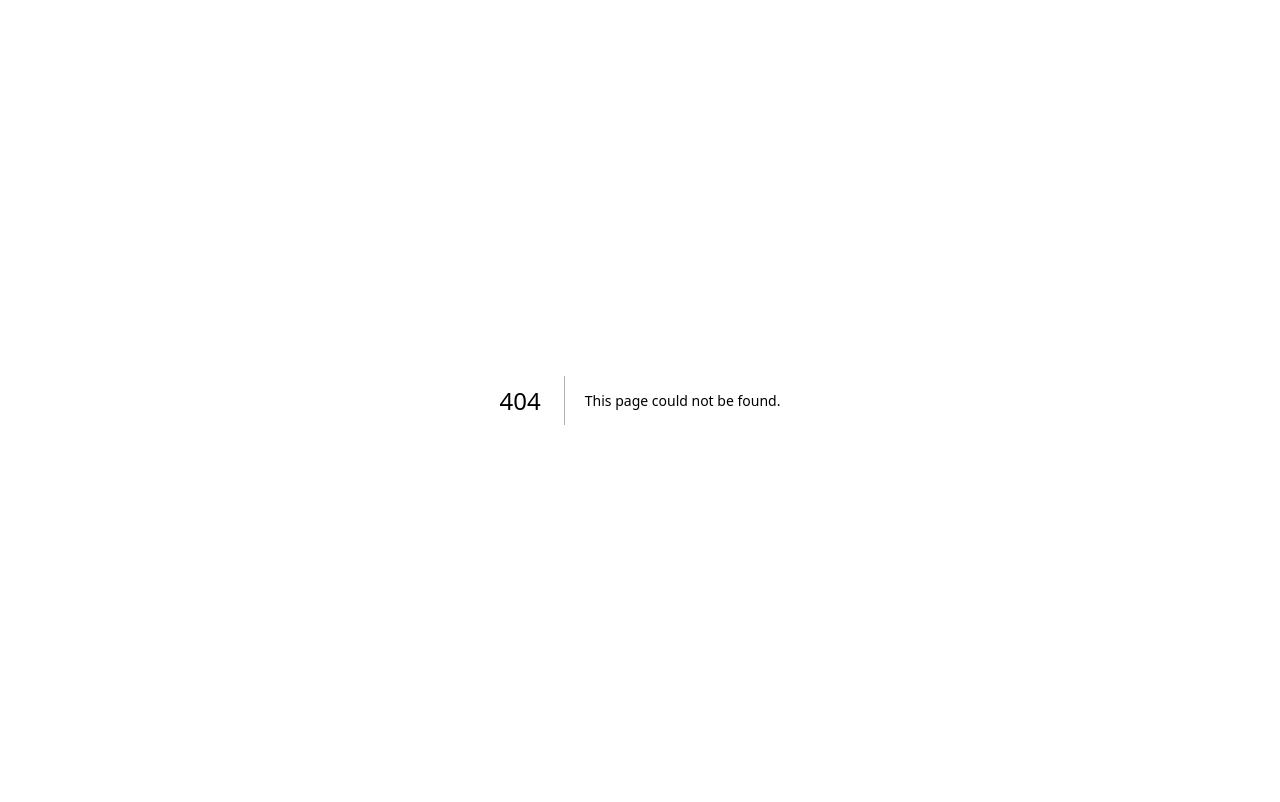
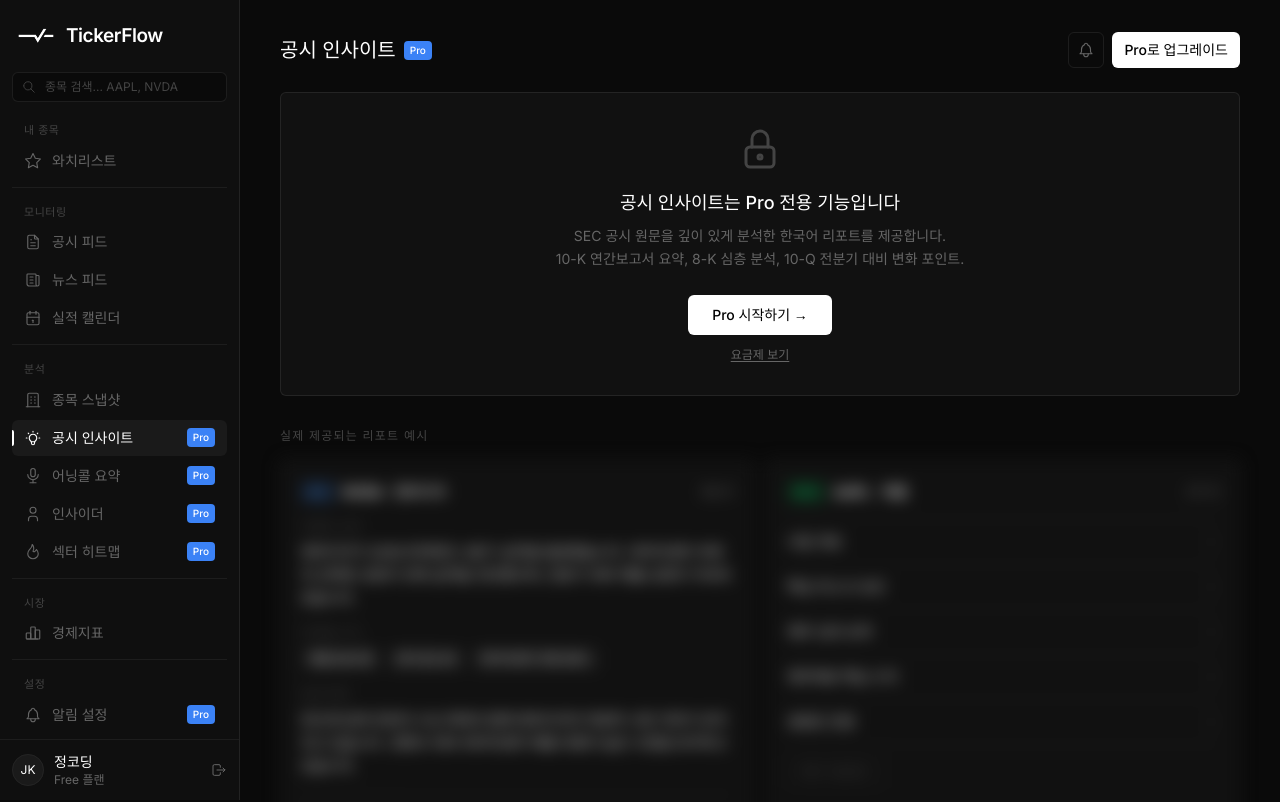
Before and after one commit to nudgefilm/ticker-flow, a Next.js app: page /analysis in a window 1280 px wide. Before the commit this address had no page. Shown: the top 802 px of the page. Built offline with nearby package versions, Linux system fonts and the light colour scheme.

Commit message:
feat: analysis page with ProGate component

```diff
--- /dev/null
+++ b/src/app/analysis/layout.tsx
@@ -0,0 +1,11 @@
+import type { ReactNode } from "react";
+import Sidebar from "@/components/dashboard/sidebar";
+
+export default function AnalysisLayout({ children }: { children: ReactNode }) {
+  return (
+    <div className="min-h-screen bg-[#0a0a0a]">
+      <Sidebar />
+      <main className="ml-60 min-h-screen px-10 py-8">{children}</main>
+    </div>
+  );
+}
--- /dev/null
+++ b/src/app/analysis/page.tsx
@@ -0,0 +1,18 @@
+import DashboardHeader from "@/components/dashboard/dashboard-header";
+import ProGate from "@/components/dashboard/pro-gate";
+import AnalysisPreview from "@/components/dashboard/analysis-preview";
+
+export default function AnalysisPage() {
+  return (
+    <div className="flex h-full flex-col">
+      <DashboardHeader title="공시 인사이트" badge />
+      <div className="mt-6">
+        <ProGate />
+      </div>
+      <AnalysisPreview />
+      <footer className="mt-8 border-t border-white/[0.06] py-4 text-center text-xs text-[#444444]">
+        본 서비스는 공개된 금융 정보를 시각화하는 도구입니다. 투자 권유가 아닙니다.
+      </footer>
+    </div>
+  );
+}
--- /dev/null
+++ b/src/components/dashboard/analysis-preview.tsx
@@ -0,0 +1,116 @@
+import { IconChevronRight } from "@tabler/icons-react";
+import type { ReactNode } from "react";
+
+function Section({ label, children }: { label: string; children: ReactNode }) {
+  return (
+    <div>
+      <p className="text-xs font-medium uppercase tracking-wide text-[#444444]">{label}</p>
+      <div className="mt-1.5">{children}</div>
+    </div>
+  );
+}
+
+const ACCORDION_ROWS = [
+  "사업 개요",
+  "핵심 리스크 요인",
+  "재무 성과 요약",
+  "재무제표 핵심 수치",
+  "경영진 전망",
+];
+
+export default function AnalysisPreview() {
+  return (
+    <div className="mt-8">
+      <p className="text-xs uppercase tracking-widest text-[#444444]">실제 제공되는 리포트 예시</p>
+
+      <div
+        className="mt-4 grid grid-cols-1 gap-3 blur-sm select-none md:grid-cols-2"
+        aria-hidden="true"
+      >
+        {/* Card 1: 8-K 심층 분석 */}
+        <div className="pointer-events-none rounded-[6px] border border-white/[0.08] bg-[#111111] p-5">
+          {/* 상단 */}
+          <div className="flex items-center gap-2">
+            <span className="rounded-[4px] border border-blue-500/20 bg-blue-500/10 px-1.5 py-0.5 text-[11px] font-medium text-blue-400">
+              8-K
+            </span>
+            <span className="text-sm font-medium text-white">NVDA · 엔비디아</span>
+            <span className="ml-auto text-xs text-[#666666]">3일 전</span>
+          </div>
+
+          <div className="mt-4 flex flex-col gap-4">
+            <Section label="이벤트 성격">
+              <p className="text-sm leading-relaxed text-[#cccccc]">
+                엔비디아가 2026 회계연도 3분기 실적을 발표했습니다. 데이터센터 부문의 강력한
+                성장이 전체 실적을 견인했으며, 전분기 대비 매출 성장이 지속되었습니다.
+              </p>
+            </Section>
+
+            <Section label="주목할 수치">
+              <div className="flex flex-wrap gap-2">
+                {["매출 $44.1B", "EPS $2.94", "데이터센터 비중 88%"].map((stat) => (
+                  <span
+                    key={stat}
+                    className="rounded-[4px] bg-[#1a1a1a] px-2 py-1 text-xs text-[#cccccc]"
+                  >
+                    {stat}
+                  </span>
+                ))}
+              </div>
+            </Section>
+
+            <Section label="업계 맥락">
+              <p className="text-sm leading-relaxed text-[#cccccc]">
+                반도체 업계 전반의 수요 회복과 함께 엔비디아의 독점적 시장 지위가 유지되고
+                있습니다. 경쟁사 대비 데이터센터 매출 비중이 높은 수준을 유지하고 있습니다.
+              </p>
+            </Section>
+          </div>
+
+          <div className="mt-4 border-t border-white/[0.06] pt-3">
+            <button
+              disabled
+              className="rounded-[6px] border border-white/[0.08] px-3 py-1.5 text-xs text-[#444444]"
+            >
+              PDF 다운로드
+            </button>
+          </div>
+        </div>
+
+        {/* Card 2: 10-K 연간보고서 요약 */}
+        <div className="pointer-events-none rounded-[6px] border border-white/[0.08] bg-[#111111] p-5">
+          {/* 상단 */}
+          <div className="flex items-center gap-2">
+            <span className="rounded-[4px] border border-green-500/20 bg-green-500/10 px-1.5 py-0.5 text-[11px] font-medium text-green-400">
+              10-K
+            </span>
+            <span className="text-sm font-medium text-white">AAPL · 애플</span>
+            <span className="ml-auto text-xs text-[#666666]">2주 전</span>
+          </div>
+
+          {/* 아코디언 행 */}
+          <div className="mt-4">
+            {ACCORDION_ROWS.map((row) => (
+              <div
+                key={row}
+                className="flex items-center justify-between border-t border-white/[0.06] py-3"
+              >
+                <span className="text-sm text-[#cccccc]">{row}</span>
+                <IconChevronRight size={16} stroke={1.5} className="text-[#666666]" />
+              </div>
+            ))}
+          </div>
+
+          <div className="border-t border-white/[0.06] pt-3">
+            <button
+              disabled
+              className="rounded-[6px] border border-white/[0.08] px-3 py-1.5 text-xs text-[#444444]"
+            >
+              PDF 다운로드
+            </button>
+          </div>
+        </div>
+      </div>
+    </div>
+  );
+}
--- /dev/null
+++ b/src/components/dashboard/pro-gate.tsx
@@ -0,0 +1,36 @@
+import Link from "next/link";
+import { IconLock } from "@tabler/icons-react";
+import type { ComponentType } from "react";
+
+interface ProGateProps {
+  icon?: ComponentType<{ className?: string; stroke?: number }>;
+  title?: string;
+  description?: string;
+}
+
+export default function ProGate({
+  icon: Icon = IconLock,
+  title = "공시 인사이트는 Pro 전용 기능입니다",
+  description = "SEC 공시 원문을 깊이 있게 분석한 한국어 리포트를 제공합니다.\n10-K 연간보고서 요약, 8-K 심층 분석, 10-Q 전분기 대비 변화 포인트.",
+}: ProGateProps) {
+  return (
+    <div className="rounded-[6px] border border-white/[0.08] bg-[#111111] px-6 py-8">
+      <div className="flex flex-col items-center text-center">
+        <Icon className="size-12 text-[#444444]" stroke={1.5} />
+        <h2 className="mt-4 text-lg font-medium text-white">{title}</h2>
+        <p className="mt-2 max-w-md whitespace-pre-line text-sm leading-relaxed text-[#666666]">
+          {description}
+        </p>
+        <button className="mt-6 rounded-[6px] bg-white px-6 py-2.5 text-sm font-medium text-black transition-colors hover:bg-white/90">
+          Pro 시작하기 →
+        </button>
+        <Link
+          href="/billing"
+          className="mt-3 text-xs text-[#666666] underline underline-offset-2 transition-colors hover:text-[#cccccc]"
+        >
+          요금제 보기
+        </Link>
+      </div>
+    </div>
+  );
+}
```
